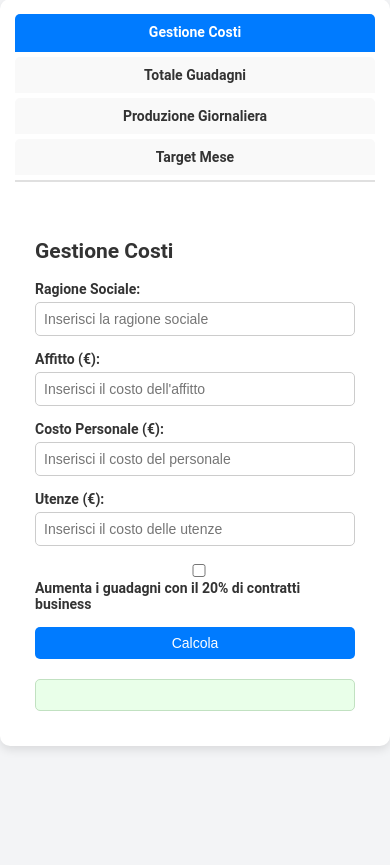
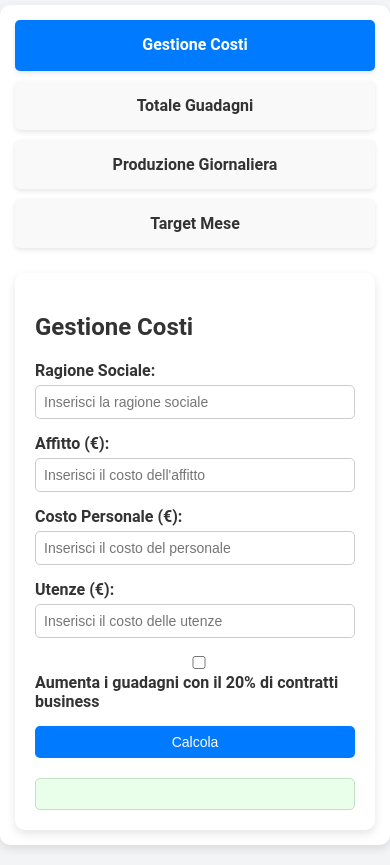
Before and after one commit to marioilgrande/dealermanager, a plain HTML site: page index.HTML in a window 390 px wide. Shown: the part 74-939 px from the top of the page. Before the commit the page ends 844 px from the top, so only its background shows below. Drawn offline with Linux system fonts and the light colour scheme.

Commit message:
Update index.HTML

```diff
--- a/index.HTML
+++ b/index.HTML
@@ -32,17 +32,20 @@
             display: flex;
             justify-content: space-between;
             margin-bottom: 20px;
-            border-bottom: 2px solid #e0e0e0;
+            gap: 10px;
         }
 
         .tab {
-            padding: 10px 20px;
+            flex: 1;
+            text-align: center;
+            padding: 15px;
             cursor: pointer;
             font-weight: bold;
             background-color: #f9f9f9;
-            border-radius: 5px 5px 0 0;
-            transition: background-color 0.3s ease;
+            border-radius: 5px;
+            transition: background-color 0.3s ease, color 0.3s ease;
             color: #333;
+            box-shadow: 0 2px 5px rgba(0, 0, 0, 0.1);
         }
 
         .tab.active {
@@ -55,7 +58,8 @@
             display: none;
             padding: 20px;
             background-color: white;
-            border-radius: 0 0 10px 10px;
+            border-radius: 10px;
+            box-shadow: 0 4px 10px rgba(0, 0, 0, 0.1);
         }
 
         .tab-content.active {
@@ -114,11 +118,11 @@
         @media (max-width: 768px) {
             .tabs {
                 flex-wrap: wrap;
+                gap: 5px;
             }
 
             .tab {
-                flex: 1 1 45%;
-                text-align: center;
+                flex: 1 1 48%;
             }
 
             button {
@@ -127,8 +131,8 @@
         }
 
         @media (max-width: 480px) {
-            body {
-                font-size: 14px;
+            .tabs {
+                gap: 5px;
             }
 
             .tab {
@@ -471,6 +475,8 @@ function inviaReportWhatsApp(ragioneSociale, tipoGara, contrattiReal, contrattiM
 </body>
 </html>
 
+
+
     </script>
 </body>
 </html>
```
